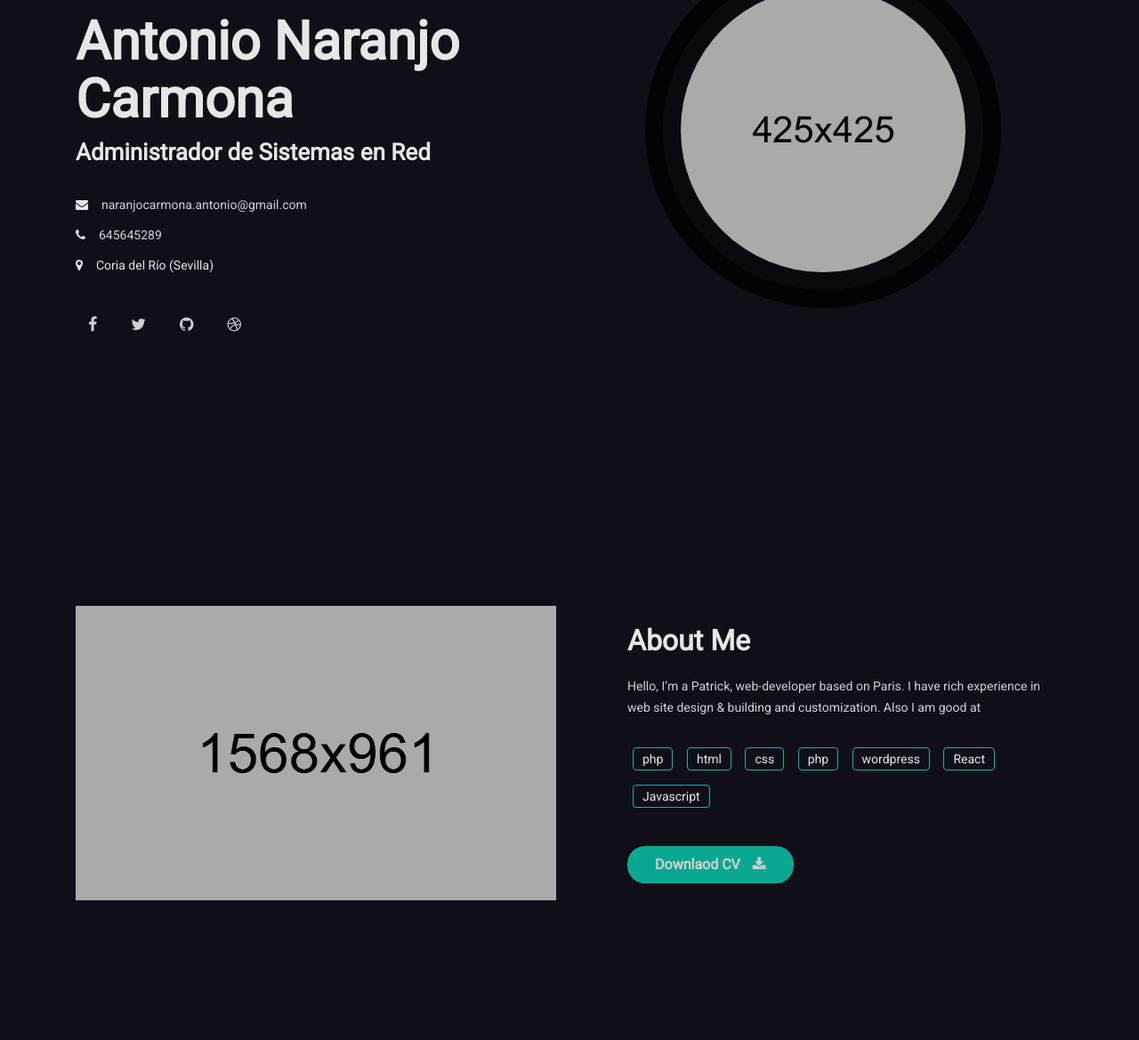
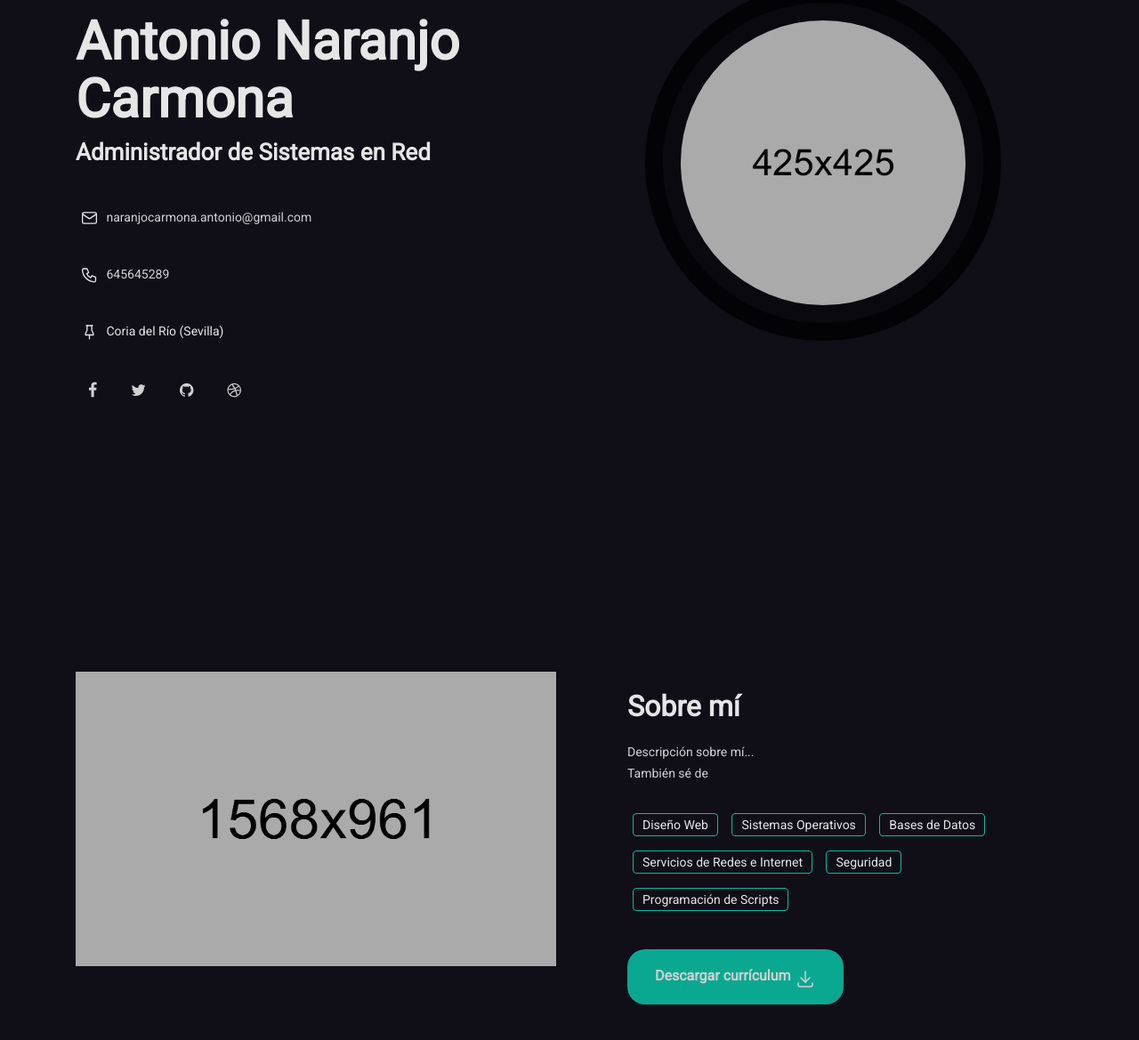
Before and after one commit to naranjocarmona/naranjocarmona.github.io, a plain HTML site: page index.html in a window 1280 px wide. Shown: the part 320-1489 px from the top of the page at 89% size. Drawn offline with Linux system fonts and the light colour scheme; some packages are replaced by stand-ins of ours.

Commit message:
Cambio de iconos y descripción sobre mí.

```diff
--- /dev/null
+++ b/css/estilos.css
@@ -0,0 +1,10 @@
+li.wow svg {
+    vertical-align: middle;
+    width: 1.5em;
+    margin: 5px;
+}
+
+a.btn svg {
+    vertical-align: middle;
+    width: 1.5em;
+}
--- a/index.html
+++ b/index.html
@@ -31,6 +31,8 @@
         <!-- Custom CSS-->
         <link rel="stylesheet" href="assets/css/styles.css">
         <link rel="stylesheet" href="assets/css/responsive.css">
+
+        <link rel="stylesheet" href="css/estilos.css">
 
         <!-- Colors -->
         <link rel="alternate stylesheet" href="assets/css/colors/blue.css" title="blue">
@@ -73,28 +75,22 @@
                         <div class="collapse navbar-collapse" id="navbarSupportedContent">
                             <ul class="navbar-nav mr-0 ml-auto">
                                 <li class="nav-item active">
-                                    <a class="nav-link" href="#mh-home">Home</a>
+                                    <a class="nav-link" href="#mh-home">Inicio</a>
                                 </li>
                                 <li class="nav-item">
-                                    <a class="nav-link" href="#mh-about">About</a>
+                                    <a class="nav-link" href="#mh-about">Sobre mí</a>
                                 </li>
                                 <li class="nav-item">
-                                   <a class="nav-link" href="#mh-skills">Skills</a>
+                                   <a class="nav-link" href="#mh-skills">Compentencias</a>
                                 </li>
                                 <li class="nav-item">
-                                   <a class="nav-link" href="#mh-experience">Experiences</a>
+                                   <a class="nav-link" href="#mh-experience">Experiencia</a>
                                 </li>
                                 <li class="nav-item">
-                                    <a class="nav-link" href="#mh-portfolio">Portfolio</a>
+                                    <a class="nav-link" href="#mh-portfolio">Proyectos</a>
                                 </li>
                                 <li class="nav-item">
-                                    <a class="nav-link" href="#mh-pricing">Pricing</a>
-                                </li>
-                                <li class="nav-item">
-                                    <a class="nav-link" href="#mh-blog">Blog</a>
-                                </li>
-                                <li class="nav-item">
-                                   <a class="nav-link" href="#mh-contact">Contact</a>
+                                   <a class="nav-link" href="#mh-contact">Contacto</a>
                                 </li>
                             </ul>
                         </div>
@@ -122,9 +118,33 @@
                                 <h4 class="wow fadeInUp" data-wow-duration="0.8s" data-wow-delay="0.3s">Administrador de Sistemas en Red</h4>
 
                                 <ul>
-                                    <li class="wow fadeInUp" data-wow-duration="0.8s" data-wow-delay="0.4s"><i class="fa fa-envelope"></i><a href="mailto:">naranjocarmona.antonio@gmail.com</a></li>
-                                    <li class="wow fadeInUp" data-wow-duration="0.8s" data-wow-delay="0.5s"><i class="fa fa-phone"></i><a href="callto:">645645289</a></li>
-                                    <li class="wow fadeInUp" data-wow-duration="0.8s" data-wow-delay="0.6s"><i class="fa fa-map-marker"></i><address>Coria del Río (Sevilla)</address></li>
+
+                                    <li class="wow fadeInUp" data-wow-duration="0.8s" data-wow-delay="0.4s">
+                                        <svg xmlns="http://www.w3.org/2000/svg" class="icon icon-tabler icon-tabler-mail" width="44" height="44" viewBox="0 0 24 24" stroke-width="1.5" stroke="#ffffff" fill="none" stroke-linecap="round" stroke-linejoin="round">
+                                            <path stroke="none" d="M0 0h24v24H0z" fill="none"/>
+                                               <rect x="3" y="5" width="18" height="14" rx="2" />
+                                            <polyline points="3 7 12 13 21 7" />
+                                        </svg>
+                                        <a href="mailto:">naranjocarmona.antonio@gmail.com</a>
+                                    </li>
+
+                                    <li class="wow fadeInUp" data-wow-duration="0.8s" data-wow-delay="0.5s">
+                                        <svg xmlns="http://www.w3.org/2000/svg" class="icon icon-tabler icon-tabler-phone" width="44" height="44" viewBox="0 0 24 24" stroke-width="1.5" stroke="#ffffff" fill="none" stroke-linecap="round" stroke-linejoin="round">
+                                            <path stroke="none" d="M0 0h24v24H0z" fill="none"/>
+                                            <path d="M5 4h4l2 5l-2.5 1.5a11 11 0 0 0 5 5l1.5 -2.5l5 2v4a2 2 0 0 1 -2 2a16 16 0 0 1 -15 -15a2 2 0 0 1 2 -2" />
+                                          </svg>
+                                        <a href="callto:">645645289</a>
+                                    </li>
+
+                                    <li class="wow fadeInUp" data-wow-duration="0.8s" data-wow-delay="0.6s">
+                                        <svg xmlns="http://www.w3.org/2000/svg" class="icon icon-tabler icon-tabler-pinned" width="44" height="44" viewBox="0 0 24 24" stroke-width="1.5" stroke="#ffffff" fill="none" stroke-linecap="round" stroke-linejoin="round">
+                                            <path stroke="none" d="M0 0h24v24H0z" fill="none"/>
+                                            <path d="M9 4v6l-2 4v2h10v-2l-2 -4v-6" />
+                                            <line x1="12" y1="16" x2="12" y2="21" />
+                                            <line x1="8" y1="4" x2="16" y2="4" />
+                                          </svg>
+                                        <address>Coria del Río (Sevilla)</address>
+                                    </li>
                                 </ul>
 
                                 <ul class="social-icon wow fadeInUp" data-wow-duration="0.8s" data-wow-delay="0.7s">
@@ -162,22 +182,31 @@
                     </div>
                     <div class="col-sm-12 col-md-6">
                         <div class="mh-about-inner">
-                            <h2 class="wow fadeInUp" data-wow-duration="0.8s" data-wow-delay="0.1s">About Me</h2>
-                            <p class="wow fadeInUp" data-wow-duration="0.8s" data-wow-delay="0.2s">Hello, I’m a Patrick, web-developer based on Paris.
-                            I have rich experience in web site design & building
-                            and customization. Also I am good at</p>
+                            <h2 class="wow fadeInUp" data-wow-duration="0.8s" data-wow-delay="0.1s">Sobre mí</h2>
+                            <p class="wow fadeInUp" data-wow-duration="0.8s" data-wow-delay="0.2s">
+                                Descripción sobre mí...
+                                <br/>
+                                También sé de
+                            </p>
                             <div class="mh-about-tag wow fadeInUp" data-wow-duration="0.8s" data-wow-delay="0.3s">
                                 <ul>
-                                    <li><span>php</span></li>
-                                    <li><span>html</span></li>
-                                    <li><span>css</span></li>
-                                    <li><span>php</span></li>
-                                    <li><span>wordpress</span></li>
-                                    <li><span>React</span></li>
-                                    <li><span>Javascript</span></li>
+                                    <li><span>Diseño Web</span></li>
+                                    <li><span>Sistemas Operativos</span></li>
+                                    <li><span>Bases de Datos</span></li>
+                                    <li><span>Servicios de Redes e Internet</span></li>
+                                    <li><span>Seguridad</span></li>
+                                    <li><span>Programación de Scripts</span></li>
                                 </ul>
                             </div>
-                            <a href="" class="btn btn-fill wow fadeInUp" data-wow-duration="0.8s" data-wow-delay="0.4s">Downlaod CV <i class="fa fa-download"></i></a>
+                            <a href="" class="btn btn-fill wow fadeInUp" data-wow-duration="0.8s" data-wow-delay="0.4s">
+                                Descargar currículum
+                                <svg xmlns="http://www.w3.org/2000/svg" class="icon icon-tabler icon-tabler-download" width="44" height="44" viewBox="0 0 24 24" stroke-width="1.5" stroke="#ffffff" fill="none" stroke-linecap="round" stroke-linejoin="round">
+                                    <path stroke="none" d="M0 0h24v24H0z" fill="none"/>
+                                    <path d="M4 17v2a2 2 0 0 0 2 2h12a2 2 0 0 0 2 -2v-2" />
+                                    <polyline points="7 11 12 16 17 11" />
+                                    <line x1="12" y1="4" x2="12" y2="16" />
+                                  </svg>
+                            </a>
                         </div>
                     </div>
                 </div>
```
